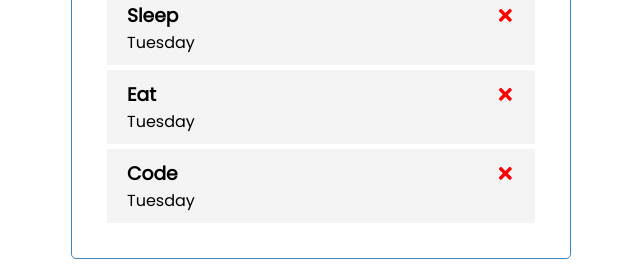
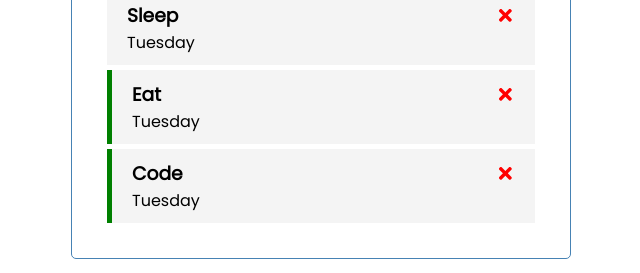
Before and after one commit to mirza-sync/React-Crash-Course, a React (Create React App) app: page / in a window 1280 px wide. Shown: the part 143-416 px from the top of the page, without its empty margins (319-959 px from the left). Built offline with nearby package versions, Linux system fonts and the light colour scheme.

Commit message:
Add toggle reminder

```diff
--- a/src/App.js
+++ b/src/App.js
@@ -28,11 +28,18 @@
     setTasks(tasks.filter(task => task.id !== id))
   }
 
+  const toggleReminder = (id) => {
+    setTasks(tasks.map(task =>
+      task.id === id ? {...task, reminder: !task.reminder} : task
+    ))
+  }
+
   return (
     <div className="container">
       <Header title="My Task Tracker" />
       {tasks.length > 0 ? (
-        <Tasks tasks={tasks} onDelete={deleteTask} />
+        <Tasks tasks={tasks} onDelete={deleteTask}
+        onToggle={toggleReminder} />
       ) : (
         'No task to show'
       )}
--- a/src/components/Task.js
+++ b/src/components/Task.js
@@ -1,9 +1,10 @@
 import React from 'react'
 import { FaTimes } from "react-icons/fa";
 
-const Task = ({ task, onDelete }) => {
+const Task = ({ task, onDelete, onToggle }) => {
     return (
-        <div className='task'>
+        <div className={`task ${task.reminder ? 'reminder' : ''}`}
+        onDoubleClick={() => onToggle(task.id)}>
             <h3>
                 {task.text}
                 <FaTimes style={{color: 'red', cursor: 'pointer'}}
--- a/src/components/Tasks.js
+++ b/src/components/Tasks.js
@@ -1,10 +1,11 @@
 import Task from './Task'
 
-const Tasks = ({ tasks, onDelete }) => {
+const Tasks = ({ tasks, onDelete, onToggle }) => {
     return (
         <>
             {tasks.map(task => (
-                <Task key={task.id} task={task} onDelete={onDelete} />
+                <Task key={task.id} task={task} onDelete={onDelete}
+                onToggle={onToggle} />
             ))}
         </>
     )
```
